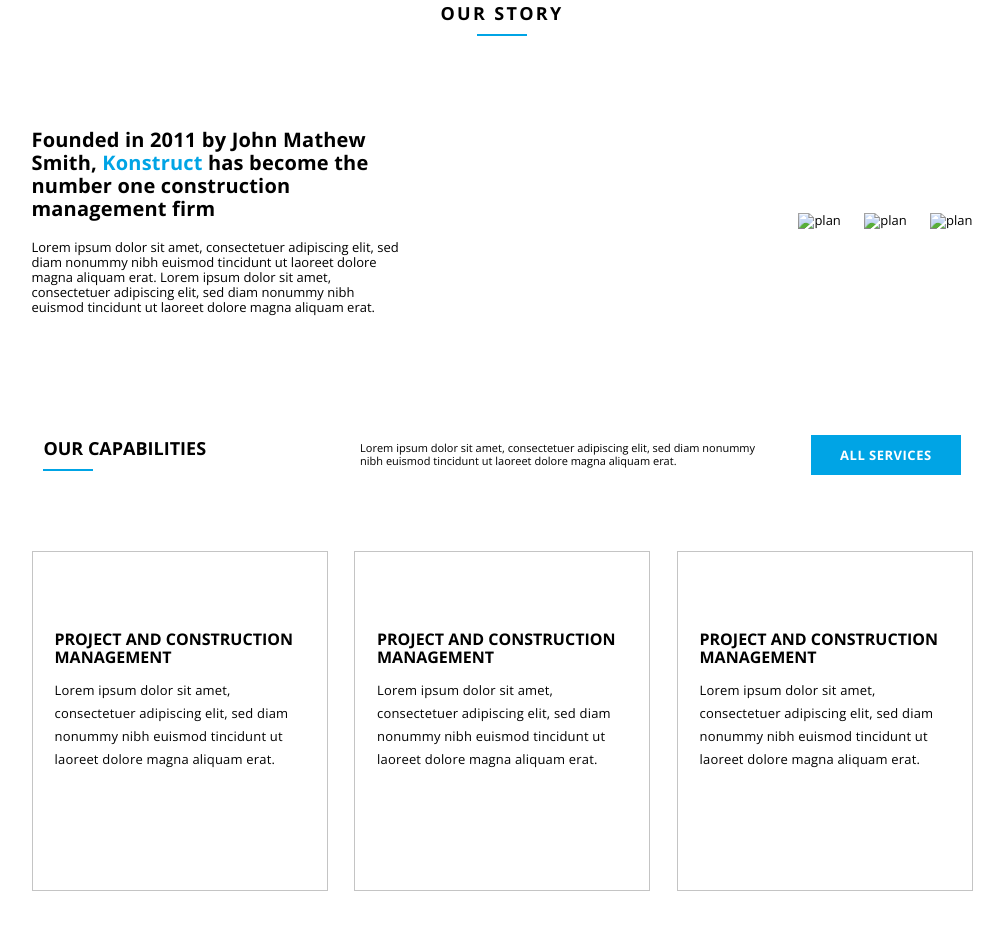
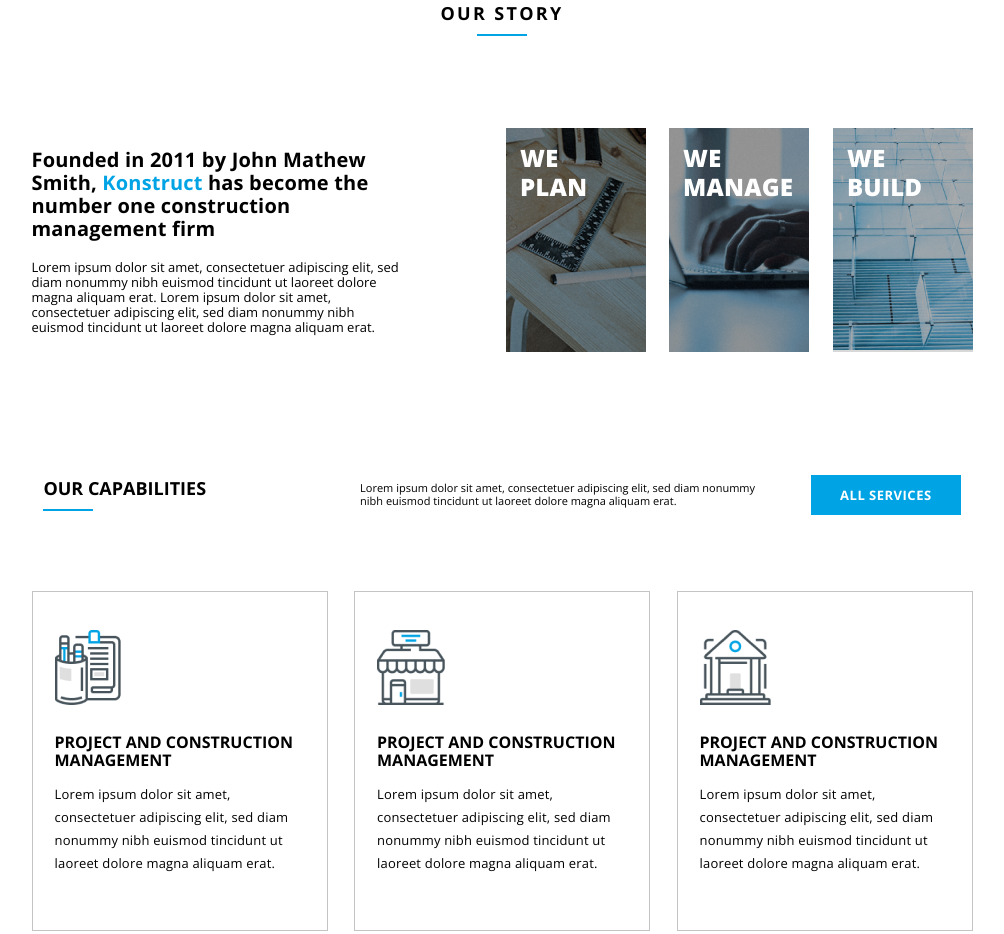
Before and after one commit to anskesh/Konstuct, a plain HTML site: page index.html in a window 1280 px wide. Shown: the part 873-1807 px from the top of the page, without its empty margins (138-1142 px from the left). Drawn offline with nearby package versions, Linux system fonts and the light colour scheme; the site is published under a folder, as on GitHub Pages, so addresses that start at the root find nothing.

Commit message:
Update index.html

```diff
--- a/index.html
+++ b/index.html
@@ -56,9 +56,9 @@
                     <p class="our-story__description">Lorem ipsum dolor sit amet, consectetuer adipiscing elit, sed diam nonummy nibh euismod tincidunt ut laoreet dolore magna aliquam erat. Lorem ipsum dolor sit amet, consectetuer adipiscing elit, sed diam nonummy nibh euismod tincidunt ut laoreet dolore magna aliquam erat.</p>
                 </div>
                 <div class="our-story__photos">
-                    <img src="/img/plan.png" alt="plan">
-                    <img src="/img/manage.png" alt="plan">
-                    <img src="/img/build.png" alt="plan">
+                    <img src="img/plan.png" alt="plan">
+                    <img src="img/manage.png" alt="plan">
+                    <img src="img/build.png" alt="plan">
                 </div>
             </div>
         </div>
@@ -73,21 +73,21 @@
             <div class="our-capabilities__blocks">
                 <div class="our-capabilities__block-content">
                     <div class="block__image">
-                        <img src="/img/Bitmap.png" alt="">
+                        <img src="img/Bitmap.png" alt="">
                     </div>
                     <div class="block__title">PROJECT AND CONSTRUCTION MANAGEMENT</div>
                     <div class="block__description">Lorem ipsum dolor sit amet, consectetuer adipiscing elit, sed diam nonummy nibh euismod tincidunt ut laoreet dolore magna aliquam erat.</div>
                 </div>
                 <div class="our-capabilities__block-content">
                     <div class="block__image">
-                        <img src="/img/Bitmap2.png" alt="">
+                        <img src="img/Bitmap2.png" alt="">
                     </div>
                     <div class="block__title">PROJECT AND CONSTRUCTION MANAGEMENT</div>
                     <div class="block__description">Lorem ipsum dolor sit amet, consectetuer adipiscing elit, sed diam nonummy nibh euismod tincidunt ut laoreet dolore magna aliquam erat.</div>
                 </div>
                 <div class="our-capabilities__block-content">
                     <div class="block__image">
-                        <img src="/img/Bitmap3.png" alt="">
+                        <img src="img/Bitmap3.png" alt="">
                     </div>
                     <div class="block__title">PROJECT AND CONSTRUCTION MANAGEMENT</div>
                     <div class="block__description">Lorem ipsum dolor sit amet, consectetuer adipiscing elit, sed diam nonummy nibh euismod tincidunt ut laoreet dolore magna aliquam erat.</div>
@@ -119,7 +119,7 @@
             <div class="contacts">
                 <div class="contacts__company">
                     <div class="company__title">COMPANY</div>
-                    <img src="/img/headerlogo.svg" alt="logo">
+                    <img src="img/headerlogo.svg" alt="logo">
                     <p>Lorem ipsum dolor sit amet, consectetuer adipiscing elit, sed diam nonummy nibh euismod tincidunt ut laoreet dolore magna aliquam erat.</p>
                 </div>
                 <div class="contacts__links">
```
